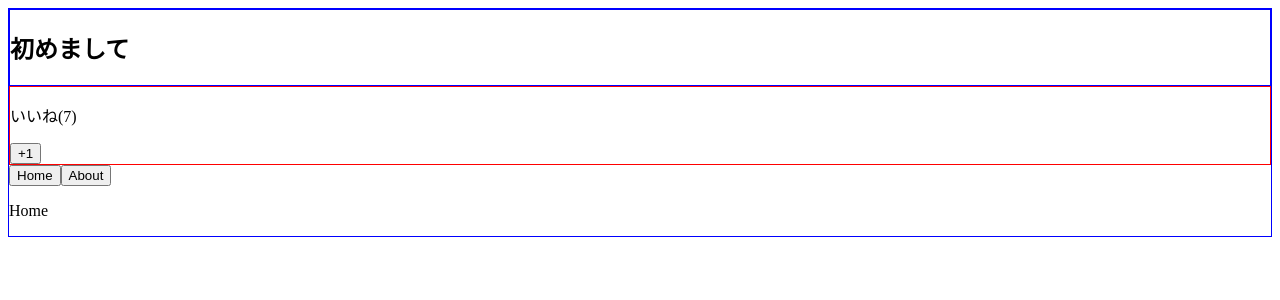
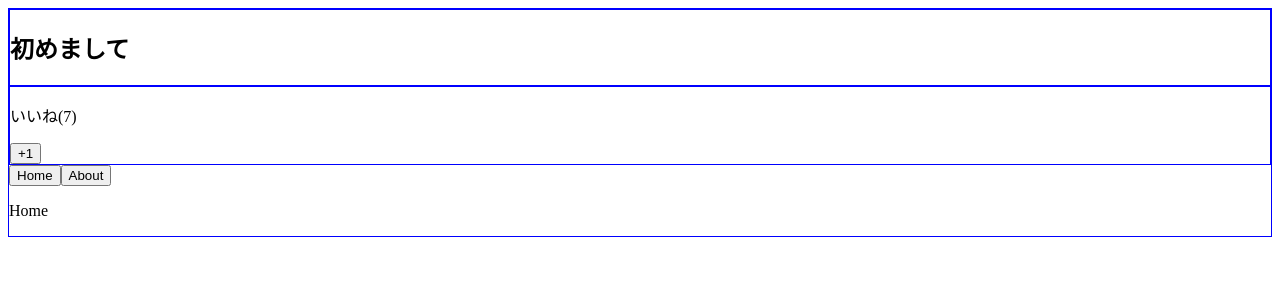
Before and after one commit to k-kudo-hub/vuejs-practice, a Vue app: page / in a window 1280 px wide. Shown: the top 300 px of the page. Built offline with nearby package versions, Linux system fonts and the light colour scheme.

Commit message:
不要な記述の削除

```diff
--- a/src/components/About.vue
+++ b/src/components/About.vue
@@ -6,15 +6,5 @@
 </template>
 
 <script>
-export default {
-  destroyed(){
-    console.log("destroyed");
-  },
-  deactivated(){
-    console.log("deactivated");
-  },
-  activated(){
-    console.log("activated");
-  }
-};
+
 </script>
--- a/src/components/LikeHeader.vue
+++ b/src/components/LikeHeader.vue
@@ -18,7 +18,5 @@ export default {
 </script>
 
 <style>
-h1 {
-  color: red
-}
+
 </style>
--- a/src/components/LikeNumber.vue
+++ b/src/components/LikeNumber.vue
@@ -21,8 +21,5 @@ export default {
 };
 </script>
 
-<style scoped>
-  div {
-    border: 1px solid red;
-  }
+<style>
 </style>
```
